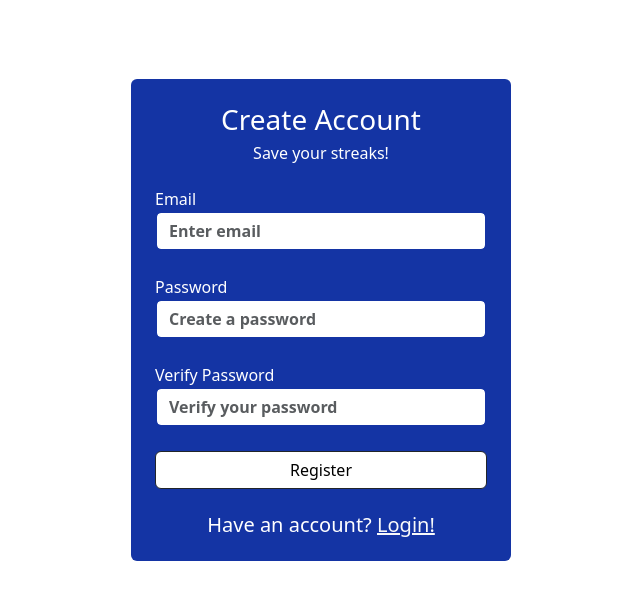
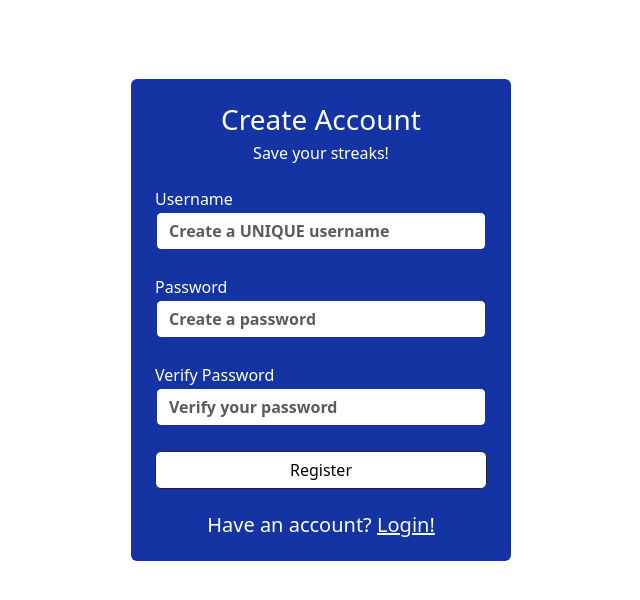
Before and after one commit to am0307/NHL-Guess-the-Shot, a Flask app: page /register in a window 1280 px wide. Shown: the part 86-686 px from the top of the page, without its empty margins (319-959 px from the left). Run offline with Flask 3, Linux system fonts and the light colour scheme; some libraries are stand-ins or nearby versions.

Commit message:
Make accounts use usernames instead of emails

```diff
--- a/forms.py
+++ b/forms.py
@@ -4,13 +4,13 @@ from wtforms.validators import DataRequired, URL
 
 # Registration form for new users
 class RegisterForm(FlaskForm):
-    email = StringField("Email", validators=[DataRequired()], render_kw={"placeholder": "Enter your email"})
+    username = StringField("Username", validators=[DataRequired()], render_kw={"placeholder": "Create a UNIQUE username"})
     password = PasswordField("Password", validators=[DataRequired()], render_kw={"placeholder": "Create a password"})
     verify_password = PasswordField("Verify Password", validators=[DataRequired()], render_kw={"placeholder": "Verify your password"})
     submit = SubmitField("Register")
 
 # Login form for existing users
 class LoginForm(FlaskForm):
-    email = StringField("Email", validators=[DataRequired()], render_kw={"placeholder": "Enter your email"})
+    username = StringField("Username", validators=[DataRequired()], render_kw={"placeholder": "Enter your username"})
     password = PasswordField("Password", validators=[DataRequired()], render_kw={"placeholder": "Enter your password"})
     submit = SubmitField("Login")
--- a/main.py
+++ b/main.py
@@ -58,7 +58,7 @@ db.init_app(app)
 class User(UserMixin, db.Model):
     __tablename__ = "users"
     id: Mapped[int] = mapped_column(Integer, primary_key=True)
-    email: Mapped[str] = mapped_column(String(100), unique=True)
+    username: Mapped[str] = mapped_column(String(100), unique=True)
     password: Mapped[str] = mapped_column(String(100))
     daily_streak: Mapped[int] = mapped_column(Integer, default=0)
     endless_streak: Mapped[int] = mapped_column(Integer, default=0)
@@ -217,13 +217,13 @@ def register():
     form = RegisterForm()
 
     if form.validate_on_submit():
-        email = form.email.data
+        username = form.username.data
 
-        matching_user = db.session.execute(db.select(User).where(User.email == email)).scalar()
+        matching_user = db.session.execute(db.select(User).where(User.username == username)).scalar()
 
         if matching_user != None:
-            flash("You've already signed up with that email, try logging in instead!")
-            return redirect(url_for("login"))
+            flash("Someone already signed up with that username!")
+            return redirect(url_for("register"))
         elif form.password.data != form.verify_password.data:
             flash("Passwords do not match, please try again.")
             return redirect(url_for("register"))
@@ -231,7 +231,7 @@ def register():
         plain_password = form.password.data
         encrypted_password = generate_password_hash(password=plain_password, method="pbkdf2:sha256", salt_length=8)
 
-        new_user = User(email=email, password=encrypted_password)
+        new_user = User(username=username, password=encrypted_password)
 
         db.session.add(new_user)
         db.session.commit()
@@ -249,10 +249,10 @@ def login():
     form = LoginForm()
 
     if form.validate_on_submit():
-        email = form.email.data
+        username = form.username.data
         plain_password = form.password.data
 
-        user = db.session.execute(db.select(User).where(User.email == email)).scalar()
+        user = db.session.execute(db.select(User).where(User.username == username)).scalar()
 
         if user != None:
             password_check = check_password_hash(pwhash=user.password, password=plain_password)
@@ -264,7 +264,7 @@ def login():
                 flash("Incorrect password, please try again.")
                 return render_template("login.html", form=form)
         else:
-            flash("That email does not exist, please try again.")
+            flash("That username does not exist, please try again.")
             return redirect(url_for("login", form=form))
 
     return render_template("login.html", form=form)
--- a/templates/login.html
+++ b/templates/login.html
@@ -40,12 +40,12 @@
                 {{ form.csrf_token }}
                 <h3 class="text-center account-label my-4">Login</h3>
                 <div class="mb-4">
-                    {{ form.email.label(class="account-label")}} <br>
-                    {{ form.email(class="form-control", placeholder="Enter your email") }}
+                    {{ form.username.label(class="account-label")}} <br>
+                    {{ form.username(class="form-control") }}
                 </div>
                 <div class="mb-4">
                     {{ form.password.label(class="account-label") }} <br>
-                    {{ form.password(class="form-control", placeholder="Enter your password") }}
+                    {{ form.password(class="form-control") }}
                 </div>
                 <div class="mb-4 text-center">
                     {{ form.submit(class="btn btn-dark", style="background-color: white; color: black; width: 100%; box-sizing: border-box;") }}
--- a/templates/register.html
+++ b/templates/register.html
@@ -41,16 +41,16 @@
                 <h3 class="text-center account-label mt-4">Create Account</h3>
                 <h6 class="text-center account-label mt-2 mb-4">Save your streaks!</h6>
                 <div class="mb-4">
-                    {{ form.email.label(class="account-label")}} <br>
-                    {{ form.email(class="form-control", placeholder="Enter email") }}
+                    {{ form.username.label(class="account-label")}} <br>
+                    {{ form.username(class="form-control") }}
                 </div>
                 <div class="mb-4">
                     {{ form.password.label(class="account-label") }} <br>
-                    {{ form.password(class="form-control", placeholder="Create a password") }}
+                    {{ form.password(class="form-control") }}
                 </div>
                 <div class="mb-4">
                     {{ form.verify_password.label(class="account-label") }} <br>
-                    {{ form.verify_password(class="form-control", placeholder="Verify your password") }}
+                    {{ form.verify_password(class="form-control") }}
                 </div>
                 <div class="mb-4 text-center">
                     {{ form.submit(class="btn btn-dark", style="background-color: white; color: black; width: 100%; box-sizing: border-box;") }}
```
